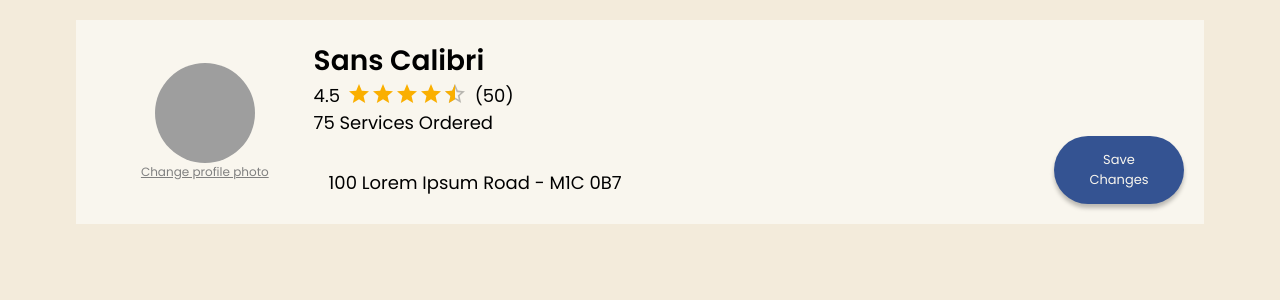
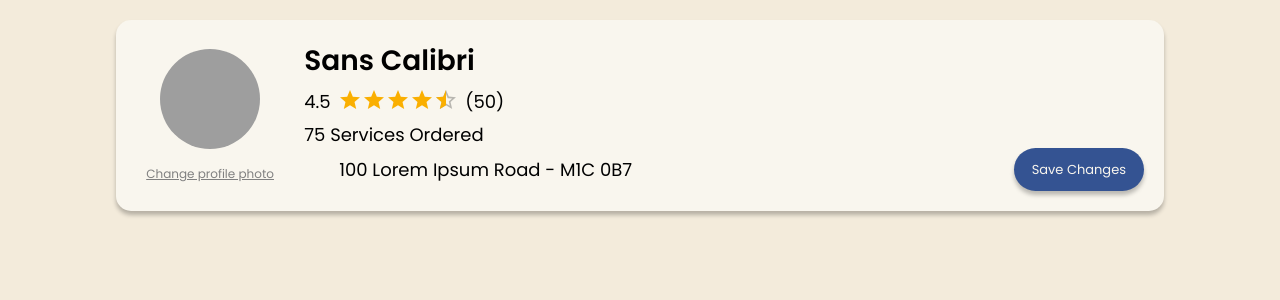
Before and after one commit to serhatgktp/amorr, a React (Create React App) app in the folder frontend/: page / in a window 1280 px wide. Shown: the top 300 px of the page. Built offline with nearby package versions, Linux system fonts and the light colour scheme; grey boxes are pictures that could not be loaded; some icons are missing.

Commit message:
123 finalized styling for the information section

```diff
--- a/frontend/src/components/customer_profile/customer_info/customer_info.jsx
+++ b/frontend/src/components/customer_profile/customer_info/customer_info.jsx
@@ -14,7 +14,7 @@ const CustomerInfo = () => {
         <div id="customer_info">
 
             <div id="customer_left">
-                <div><Avatar alt="Sans Calibri" src={customer} sx={{ width: 100, height: 100 }}/></div>
+                <div><Avatar alt="Sans Calibri" src={customer} sx={{ width: 100, height: 100, mb: 2 }}/></div>
                 <div id="change_photo">Change profile photo</div>
             </div>
 
@@ -31,7 +31,7 @@ const CustomerInfo = () => {
                 <div id="services_ordered"> <span>75 </span>Services Ordered</div>
 
                 <div id="editable_line">
-                    <div><Icon icon="mdi:pencil" inline={true} style={{ verticalAlign: '-0.2em', fontSize:'20px' }}/><InlineEdit value={value} setValue={setValue}/></div>
+                    <div id="editable_input"><span id="icon"><Icon icon="mdi:pencil" inline={true} style={{ verticalAlign: '-0.2em', fontSize:'20px' }}/></span><InlineEdit value={value} setValue={setValue}/></div>
                     <button id="save_changes">Save Changes</button>
                 </div>
 
--- a/frontend/src/components/customer_profile/customer_info/editable_styles.css
+++ b/frontend/src/components/customer_profile/customer_info/editable_styles.css
@@ -3,10 +3,10 @@
     border: none;
     background-color: transparent;
     padding: 8px;
-    width: 700px;
     font-size: 18px;
     margin-left: 5px;
-    padding-left: 10px
+    padding-left: 10px;
+    width: 90%;
 }
 
 #editable:hover{
--- a/frontend/src/components/customer_profile/customer_info/styles.css
+++ b/frontend/src/components/customer_profile/customer_info/styles.css
@@ -15,6 +15,7 @@
     display:flex;
     justify-content: space-between;
     width: 200px;
+    margin: 6px 0px;
 }
 
 .rating_num{
@@ -33,8 +34,7 @@
     justify-content: center;
     text-align: center;
     align-items: center;
-    width: 20%;
-    margin-left: 0px;
+    width: 15%;
 }
 
 #customer_right{
@@ -42,7 +42,8 @@
     flex-direction: column;
     justify-content: center;
     align-items: flex-start;
-    width: 80%;
+    width: 85%;
+    margin-left: 20px;
 }
 
 #save_changes{
@@ -64,7 +65,9 @@
 #customer_info{
     display: flex;
     padding: 20px;
-    margin: 20px 60px;
+    margin: 20px 100px;
+    box-shadow: 0px 4px 4px rgba(0, 0, 0, 0.25);
+    border-radius: 15px;
 }
 
 #editable_line{
@@ -72,3 +75,17 @@
     justify-content: space-between;
     width: 100%;
 }
+
+#editable_input{
+    width:80%;
+}
+
+button:hover{
+    transform: scale(1.03);
+}
+
+@media only screen and (max-width: 948px) {
+    #icon{
+        display: none;
+    }
+}
```
